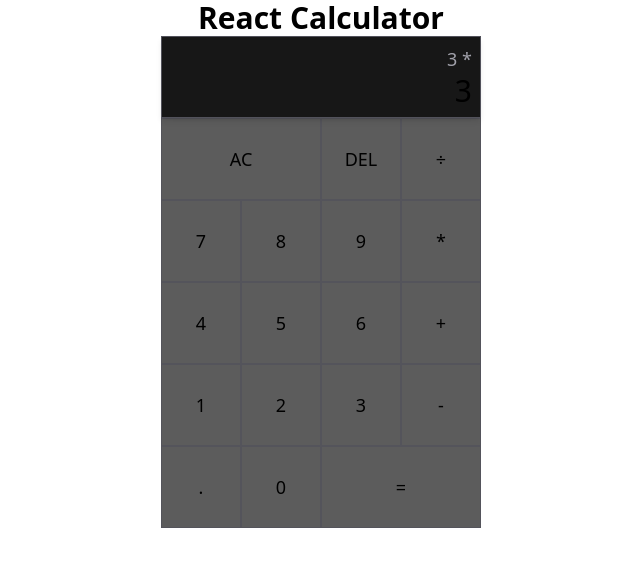
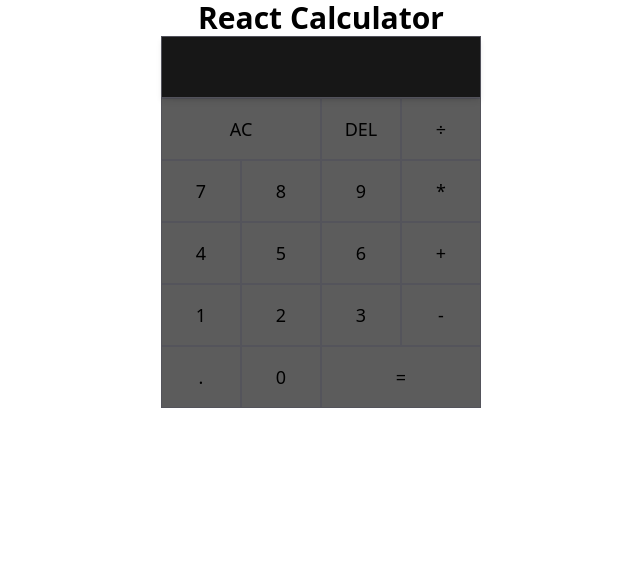
Before and after one commit to GutoFrr/react-calculator, a React (Vite) app: page / in a window 1280 px wide. Shown: the top 566 px of the page, without its empty margins (319-959 px from the left). Built offline with nearby package versions, Linux system fonts and the light colour scheme.

Commit message:
digit button component

```diff
--- a/src/App.tsx
+++ b/src/App.tsx
@@ -1,4 +1,30 @@
+import { useReducer } from 'react'
+import DigitButton from './components/DigitButton'
+
+export const ACTIONS = {
+  ADD_DIGIT: 'add-digit',
+  CHOOSE_OPERATION: 'choose-operation',
+  CLEAR: 'clear',
+  DELETE_DIGIT: 'delete-digit',
+  EVALUATE: 'evaluate',
+}
+
+const reducer = (state: any, { type, payload }: any) => {
+  switch (type) {
+    case ACTIONS.ADD_DIGIT:
+      return {
+        ...state,
+        currentOperand: `${currentOperand || ''} ${payload.digit}`,
+      }
+  }
+}
+
 const App: React.FC = () => {
+  const [{ currentOperand, previousOperand, operation }, dispatch] = useReducer(
+    reducer,
+    {}
+  )
+
   return (
     <div>
       <h1 className="text-3xl font-bold text-center">React Calculator</h1>
@@ -6,29 +32,31 @@ const App: React.FC = () => {
       <div className="max-w-xs grid grid-cols-4 grid-rows-7 mx-auto">
         {/* output */}
         <div className="flex flex-col items-end justify-around p-2 bg-neutral-900 col-span-4 shadow-md text-end border-zinc-600 border backdrop-blur-lg">
-          {/* prev operand */}
-          <div className="text-lg text-zinc-400">3 *</div>
+          {/* previous operand */}
+          <div className="text-lg text-zinc-400">
+            {previousOperand} {operation}
+          </div>
           {/* current operand */}
-          <div className="text-3xl">3</div>
+          <div className="text-3xl">{currentOperand}</div>
         </div>
         {/* operators */}
         <button className="col-span-2">AC</button>
         <button>DEL</button>
         <button>÷</button>
-        <button>7</button>
-        <button>8</button>
-        <button>9</button>
+        <DigitButton digit="7" dispatch={dispatch} />
+        <DigitButton digit="8" dispatch={dispatch} />
+        <DigitButton digit="9" dispatch={dispatch} />
         <button>*</button>
-        <button>4</button>
-        <button>5</button>
-        <button>6</button>
+        <DigitButton digit="4" dispatch={dispatch} />
+        <DigitButton digit="5" dispatch={dispatch} />
+        <DigitButton digit="6" dispatch={dispatch} />
         <button>+</button>
-        <button>1</button>
-        <button>2</button>
-        <button>3</button>
+        <DigitButton digit="1" dispatch={dispatch} />
+        <DigitButton digit="2" dispatch={dispatch} />
+        <DigitButton digit="3" dispatch={dispatch} />
         <button>-</button>
-        <button>.</button>
-        <button>0</button>
+        <DigitButton digit="." dispatch={dispatch} />
+        <DigitButton digit="0" dispatch={dispatch} />
         <button className="col-span-2">=</button>
       </div>
     </div>
--- /dev/null
+++ b/src/components/DigitButton.tsx
@@ -0,0 +1,18 @@
+import { ACTIONS } from '../App'
+
+interface IDigitButtonProps {
+  dispatch: React.Dispatch<any>
+  digit: string
+}
+
+const DigitButton: React.FC<IDigitButtonProps> = ({ dispatch, digit }) => {
+  return (
+    <button
+      onClick={() => dispatch({ type: ACTIONS.ADD_DIGIT, payload: { digit } })}
+    >
+      {digit}
+    </button>
+  )
+}
+
+export default DigitButton
```
